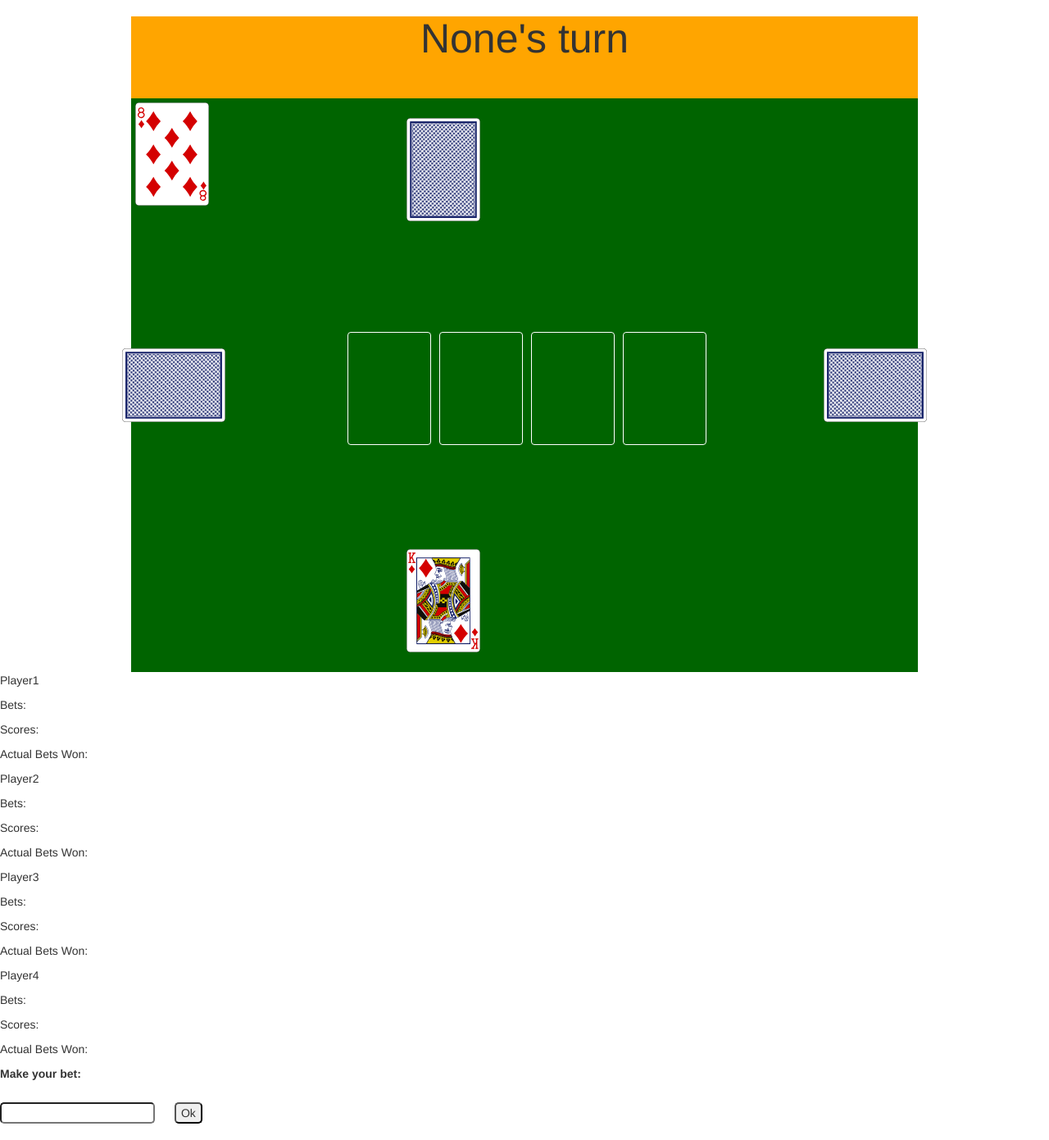
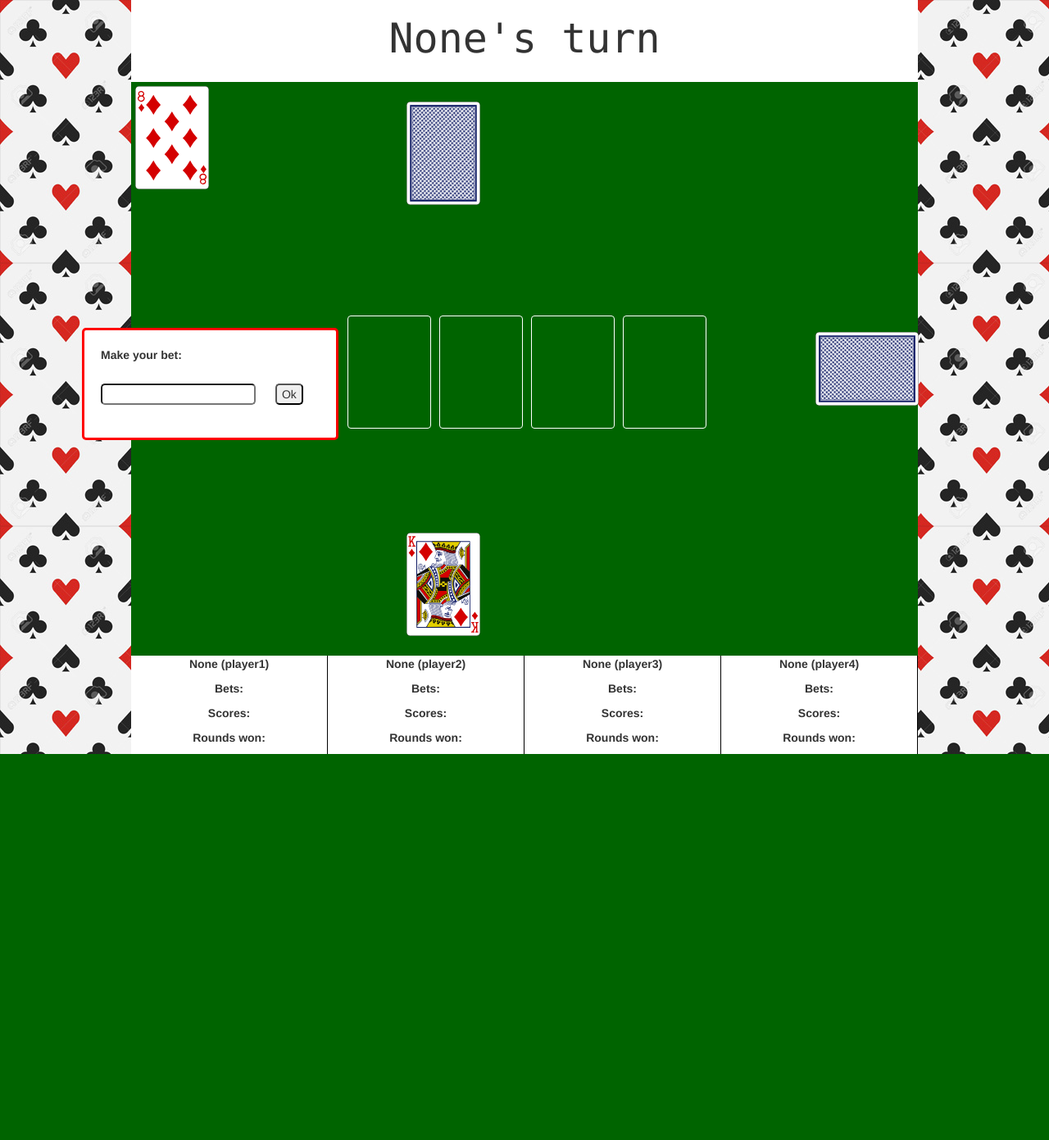
Before and after one commit to szucsnikolett/Rikiki, a Flask app: page /play in a window 1280 px wide. Shown: the whole page at 82% size. After the commit the page ends 920 px from the top, so only its background shows below. Run offline with Flask 2, Linux system fonts and the light colour scheme; some libraries are stand-ins or nearby versions.

Commit message:
add style

```diff
--- a/static/css/style.css
+++ b/static/css/style.css
@@ -18,13 +18,13 @@
 
 #left {
     position: absolute;
-    left: 0;
+    left: 10px;
     top: 40%;
 }
 
 #right {
     position: absolute;
-    right: 0;
+    right: 10px;
     top: 40%;
 }
 
@@ -62,16 +62,52 @@
 
 body {
     overflow:visible !important;
+    background-image: url("../images/poker.jpg");
+    margin-top: -20px;
+    margin-bottom: -20px;
+    background-repeat: repeat;
 }
 
 .round {
     width: 960px;
     height: 100px;
     margin: auto;
-    background-color: orange;
+    background-color: white;
 }
 
 #player-turn {
     font-size: 50px;
     text-align: center;
 }
+
+#score-table {
+    width: 960px;
+    margin: auto;
+    background-color: white;
+}
+
+#player1, #player2, #player3, #player4 {
+    width : 240px;
+    float: left;
+    text-align: center;
+    background-color: white;
+    font-weight: bold;
+    border-right: solid black 1px;
+}
+
+h1 {
+    padding-top: 20px;
+    font-family: 'Consolas', 'Monaco', 'Bitstream Vera Sans Mono', monospace;
+}
+
+#bet-block {
+    position: absolute;
+    top: 400px;
+    left: 100px;
+    background-color: white;
+    padding: 20px;
+    border-radius: 5px;
+    border: solid red 3px;
+}
+
+.hidden {display: none}
--- a/static/js/game.js
+++ b/static/js/game.js
@@ -71,8 +71,12 @@
         updateRoundsWon(checkHandRound(cards.trump));
             // nextTurn(getTurn());
         }
+    if (round === 0) {
+        document.querySelector('#bet-block').classList.remove("hidden");
+    }
     if(round > 0 ) {
         displayScores(createObjHoldingAllBets(), createObjHoldingAllScores(), createObjHoldingAllroundsWon());
+        document.querySelector('#bet-block').classList.add("hidden");
     }
     if(round > 1 && turn === 1){
         setTimeout(removeCards, 1000);
--- a/templates/index.html
+++ b/templates/index.html
@@ -11,7 +11,6 @@
 {% endblock %}
 <body>
 {% block content %}
-
 <div class="round">
     <h1 id="player-turn"></h1>
 </div>
@@ -38,39 +37,32 @@
 </div>
 <div id="score-table">
     <div id="player1" data-name="{{ player1 }}">
+        <p>{{ player1 }} (player1)</p>
+        <p>Bets: <span id="scores-table-bets1"></span></p>
+        <p>Scores: <span id="scores-table-scores1"></span></p>
+        <p>Rounds won: <span id="scores-table-bets-won1"></span></p>
     </div>
     <div id="player2" data-name="{{ player2 }}">
+        <p>{{ player2 }} (player2)</p>
+        <p>Bets: <span id="scores-table-bets2"></span></p>
+        <p>Scores: <span id="scores-table-scores2"></span></p>
+        <p>Rounds won: <span id="scores-table-bets-won2"></span></p>
     </div>
     <div id="player3" data-name="{{ player3 }}">
+        <p>{{ player3 }} (player3)</p>
+        <p>Bets: <span id="scores-table-bets3"></span></p>
+        <p>Scores: <span id="scores-table-scores3"></span></p>
+        <p>Rounds won: <span id="scores-table-bets-won3"></span></p>
     </div>
     <div id="player4" data-name="{{ player4 }}">
+        <p>{{ player4 }} (player4)</p>
+        <p>Bets: <span id="scores-table-bets4"></span></p>
+        <p>Scores: <span id="scores-table-scores4"></span></p>
+        <p>Rounds won: <span id="scores-table-bets-won4"></span></p>
     </div>
 </div>
-<div>
-    <p>Player1</p>
-    <p>Bets: <span id="scores-table-bets1"></span></p>
-    <p>Scores: <span id="scores-table-scores1"></span></p>
-    <p>Actual Bets Won: <span id="scores-table-bets-won1"></span></p>
-</div>
-<div>
-    <p>Player2</p>
-    <p>Bets: <span id="scores-table-bets2"></span></p>
-    <p>Scores: <span id="scores-table-scores2"></span></p>
-    <p>Actual Bets Won: <span id="scores-table-bets-won2"></span></p>
-</div>
-<div>
-    <p>Player3</p>
-    <p>Bets: <span id="scores-table-bets3"></span></p>
-    <p>Scores: <span id="scores-table-scores3"></span></p>
-    <p>Actual Bets Won: <span id="scores-table-bets-won3"></span></p>
-</div>
-<div>
-    <p>Player4</p>
-    <p>Bets: <span id="scores-table-bets4"></span></p>
-    <p>Scores: <span id="scores-table-scores4"></span></p>
-    <p>Actual Bets Won: <span id="scores-table-bets-won4"></span></p>
-</div>
-<div>
+
+<div id="bet-block">
     <label for="bets">Make your bet:</label><br>
     <input id="bets" type="text"required>
     <button>Ok</button>
```
Also changed, not shown: static/images/poker.jpg (added).
